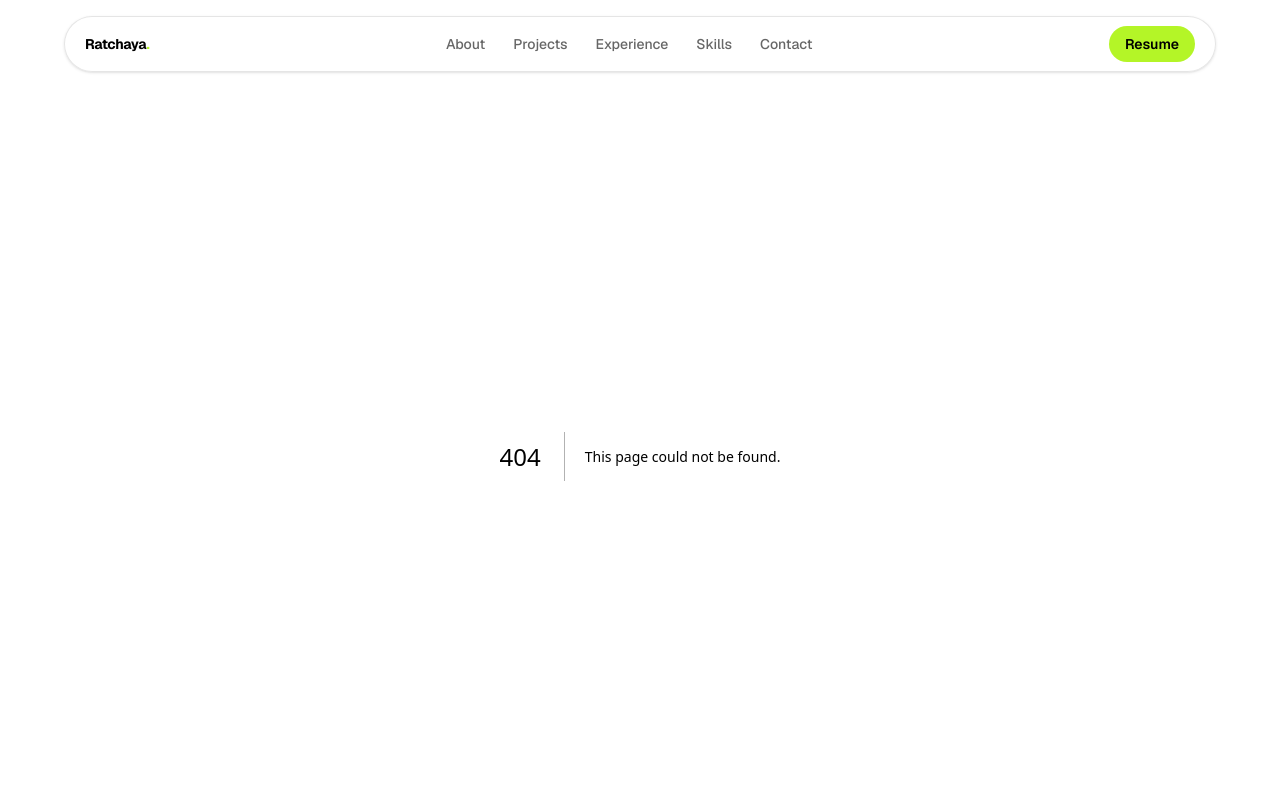
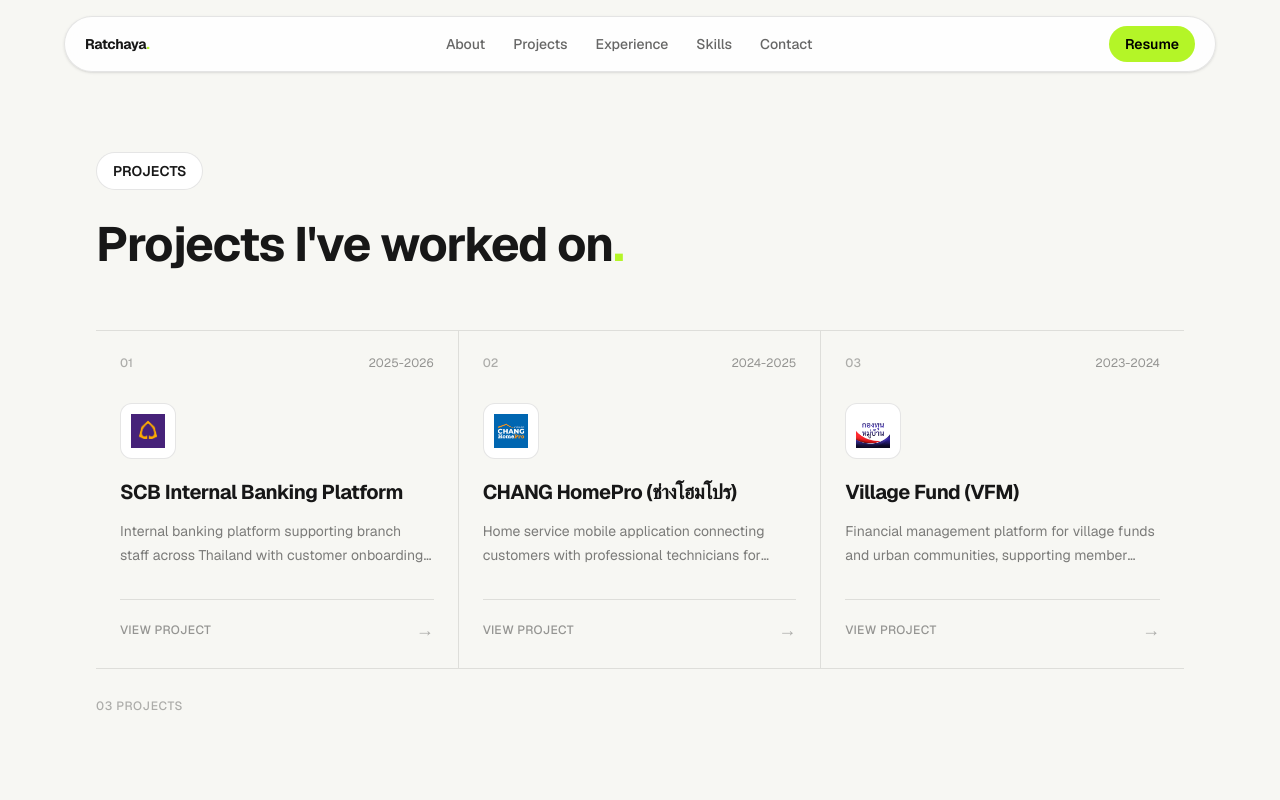
Before and after one commit to Ratchaya99/portfolio, a Next.js app: page /projects in a window 1280 px wide. Before the commit this address had no page. Shown: the top 800 px of the page. Built offline with nearby package versions, Linux system fonts and the light colour scheme.

Commit message:
feat(project): projects page

```diff
--- /dev/null
+++ b/src/app/projects/[slug]/page.tsx
@@ -0,0 +1,7 @@
+export default function ProjectDetailPage() {
+  return (
+    <main className="mx-auto w-full max-w-6xl px-4 py-24 sm:px-6 lg:px-8">
+      <h1 className="text-4xl font-bold">Project Detail</h1>
+    </main>
+  );
+}
--- /dev/null
+++ b/src/app/projects/page.tsx
@@ -0,0 +1,90 @@
+import Image from "next/image";
+import Link from "next/link";
+import { projects } from "@/shares/mocks/data/projects";
+
+export default function ProjectsPage() {
+  return (
+    <main className="mx-auto w-full max-w-6xl px-4 py-24 sm:px-6 lg:px-8">
+      {/* Header */}
+      <div className="mb-14">
+        <span className="inline-flex rounded-full border border-black/10 bg-white px-4 py-2 text-sm font-semibold">
+          PROJECTS
+        </span>
+
+        <h1 className="mt-6 text-4xl font-bold leading-tight tracking-tight md:text-5xl">
+          Projects I&apos;ve worked on
+          <span className="text-primary">.</span>
+        </h1>
+      </div>
+
+      {/* Projects */}
+      <div className="grid border-t border-black/10 md:grid-cols-2 lg:grid-cols-3">
+        {projects.map((project, index) => (
+          <Link
+            key={project.slug}
+            href={`/projects/${project.slug}`}
+            className="group border-b border-black/10 lg:[&:nth-child(3n+1)]:border-r lg:[&:nth-child(3n+2)]:border-r"
+          >
+            <article className="relative flex h-full flex-col overflow-hidden p-6 transition-all duration-300 hover:-translate-y-0.5">
+              {/* Hover Gradient */}
+              <div className="pointer-events-none absolute inset-0 bg-gradient-to-br from-primary/20 via-primary/5 to-transparent opacity-0 transition-opacity duration-500 group-hover:opacity-100" />
+
+              {/* Content */}
+              <div className="relative flex h-full flex-col">
+                {/* Top */}
+                <div className="flex items-center justify-between">
+                  <span className="text-xs font-medium text-black/30">
+                    {String(index + 1).padStart(2, "0")}
+                  </span>
+
+                  <span className="text-xs text-black/40">{project.year}</span>
+                </div>
+
+                {/* Project */}
+                <div className="mt-8">
+                  {project.logo && (
+                    <div className="flex h-14 w-14 items-center justify-center rounded-xl border border-black/10 bg-white p-2.5">
+                      <Image
+                        src={project.logo}
+                        alt=""
+                        width={40}
+                        height={40}
+                        className="h-full w-full object-contain"
+                      />
+                    </div>
+                  )}
+
+                  <h2 className="mt-5 text-xl font-bold leading-snug tracking-tight">
+                    {project.title}
+                  </h2>
+
+                  <p className="mt-3 line-clamp-2 text-sm leading-6 text-black/50">
+                    {project.description}
+                  </p>
+                </div>
+
+                {/* Bottom */}
+                <div className="mt-8 flex items-center justify-between border-t border-black/10 pt-4">
+                  <span className="text-xs font-medium uppercase tracking-wide text-black/40 transition-colors group-hover:text-black">
+                    View project
+                  </span>
+
+                  <span className="text-lg text-black/30 transition-all duration-300 group-hover:translate-x-1 group-hover:text-black">
+                    →
+                  </span>
+                </div>
+              </div>
+            </article>
+          </Link>
+        ))}
+      </div>
+
+      {/* Count */}
+      <div className="pt-6">
+        <span className="text-xs font-medium uppercase tracking-wider text-black/30">
+          {String(projects.length).padStart(2, "0")} projects
+        </span>
+      </div>
+    </main>
+  );
+}
```
